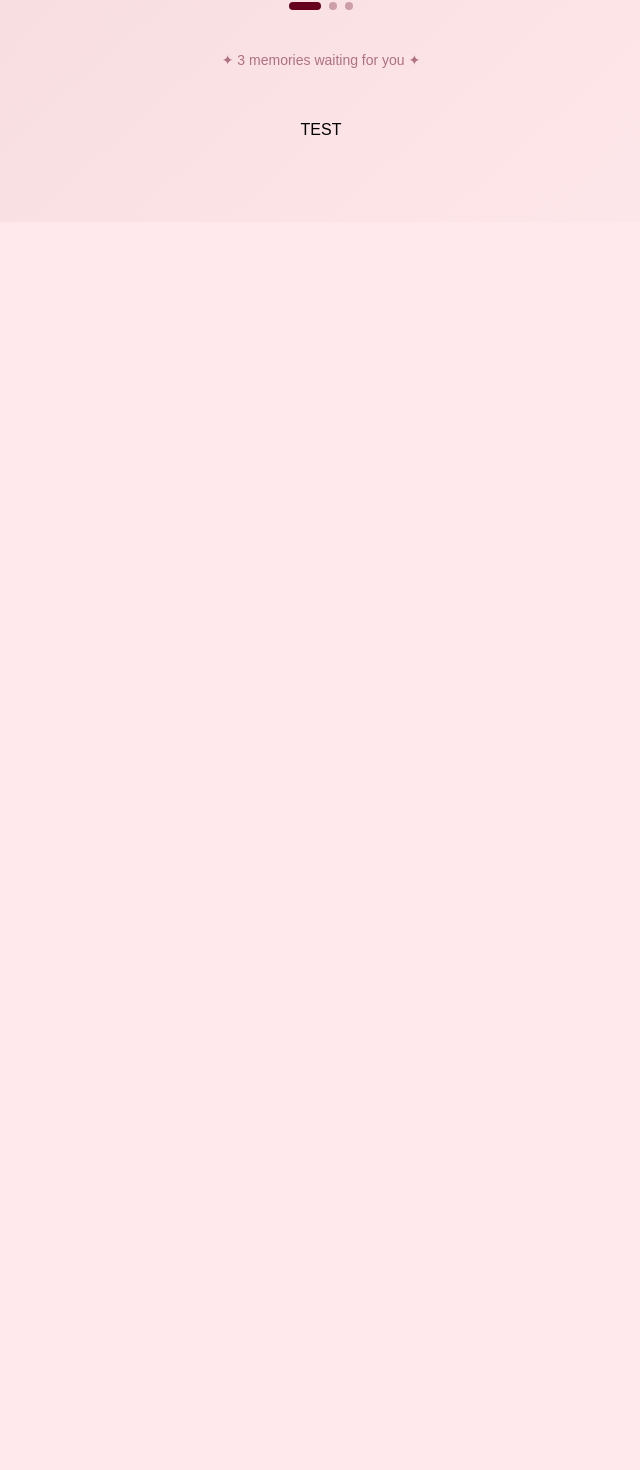
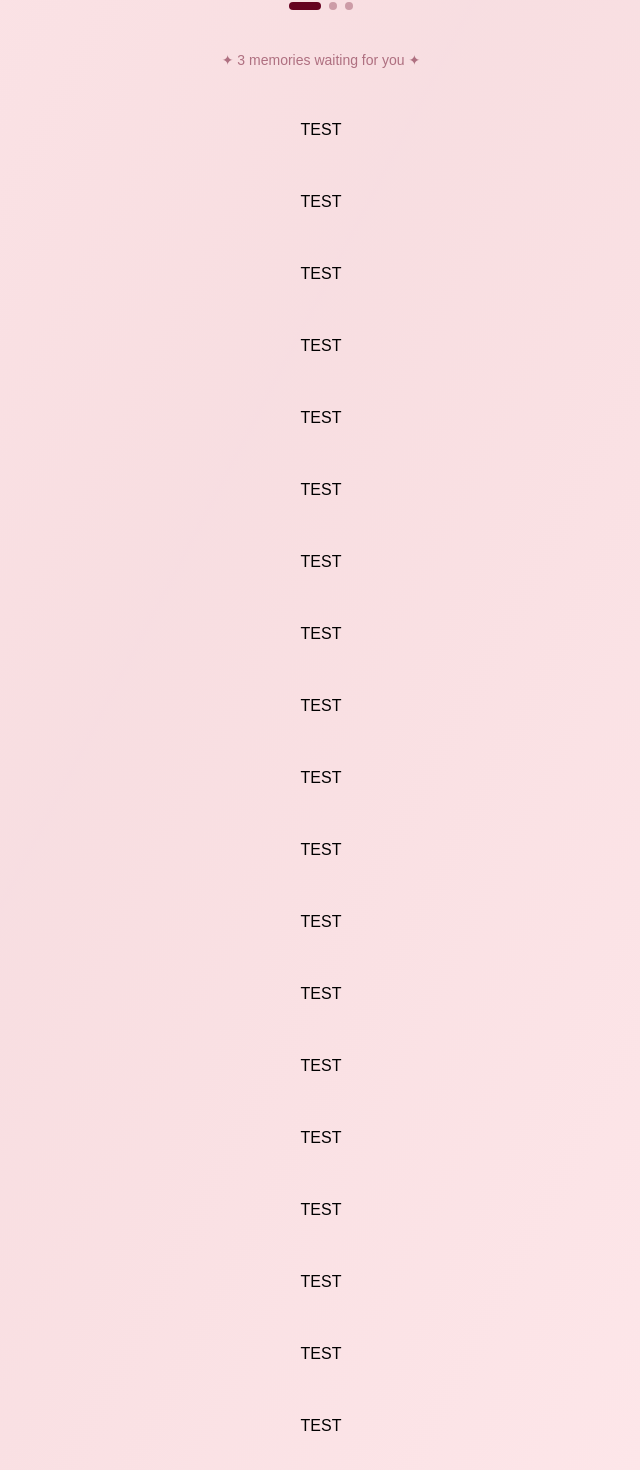
Before and after one commit to Seif-hefnawy/infinity, a Next.js app: page /home in a window 1280 px wide. Shown: the part 932-2402 px from the top of the page, without its empty margins (319-959 px from the left). Before the commit the page ends 1154 px from the top, so only its background shows below. Built offline with nearby package versions, Linux system fonts and the light colour scheme; a web font is replaced by a local one.

Commit message:
testing 2

```diff
--- a/src/app/home/page.tsx
+++ b/src/app/home/page.tsx
@@ -82,6 +82,27 @@ export default function HomePage() {
           )} */}
 
           <div className="mt-12 text-center">TEST</div>
+          <div className="mt-12 text-center">TEST</div>
+          <div className="mt-12 text-center">TEST</div>
+          <div className="mt-12 text-center">TEST</div>
+          <div className="mt-12 text-center">TEST</div>
+          <div className="mt-12 text-center">TEST</div>
+          <div className="mt-12 text-center">TEST</div>
+          <div className="mt-12 text-center">TEST</div>
+          <div className="mt-12 text-center">TEST</div>
+          <div className="mt-12 text-center">TEST</div>
+          <div className="mt-12 text-center">TEST</div>
+          <div className="mt-12 text-center">TEST</div>
+          <div className="mt-12 text-center">TEST</div>
+          <div className="mt-12 text-center">TEST</div>
+          <div className="mt-12 text-center">TEST</div>
+          <div className="mt-12 text-center">TEST</div>
+          <div className="mt-12 text-center">TEST</div>
+
+
+
+          <div className="mt-12 text-center">TEST</div>
+          <div className="mt-12 text-center">TEST</div>
         </div>
       </div>
     </>
```
